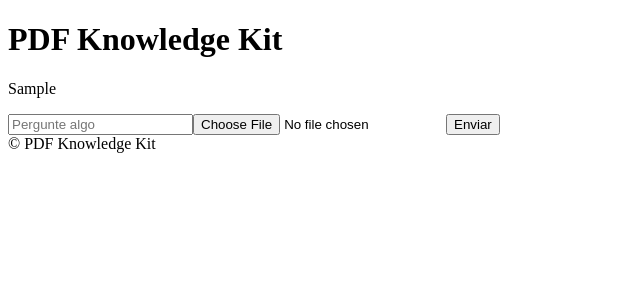
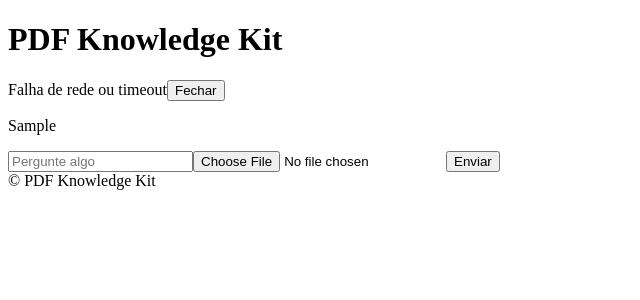
Before and after one commit to suporterfid/pdf-knowledge-kit, a React (Vite) app in the folder frontend/: page / in a window 1280 px wide. Both pictures are taken after typing "Sample" into the empty fields and a click on the button "Enviar". Shown: the top 300 px of the page, without its empty margins (0-640 px from the left). Built offline with nearby package versions, Linux system fonts and the light colour scheme; no server answers.

Commit message:
feat: enhance chat interactions

```diff
--- a/frontend/src/App.tsx
+++ b/frontend/src/App.tsx
@@ -4,17 +4,20 @@ import ConversationPane from './components/ConversationPane';
 import Composer from './components/Composer';
 import SystemNotices from './components/SystemNotices';
 import Footer from './components/Footer';
+import ErrorBanner from './components/ErrorBanner';
 import { useChat } from './chat';
 
 function App() {
-  const { messages, notices, send } = useChat();
+  const { messages, notices, send, isStreaming, cancel, error, clearError } =
+    useChat();
 
   return (
     <div className="app">
       <Header />
+      {error && <ErrorBanner message={error} onClose={clearError} />}
       <ConversationPane messages={messages} />
       <SystemNotices notices={notices} />
-      <Composer onSend={send} />
+      <Composer onSend={send} onCancel={cancel} isStreaming={isStreaming} />
       <Footer />
     </div>
   );
--- a/frontend/src/chat.tsx
+++ b/frontend/src/chat.tsx
@@ -1,4 +1,10 @@
-import React, { createContext, useContext, useEffect, useState } from 'react';
+import React, {
+  createContext,
+  useContext,
+  useEffect,
+  useRef,
+  useState,
+} from 'react';
 
 export interface Message {
   role: 'user' | 'assistant';
@@ -12,6 +18,9 @@ interface ChatContextValue {
   sessionId: string;
   isStreaming: boolean;
   send: (text: string, file?: File | null) => void;
+  cancel: () => void;
+  error: string | null;
+  clearError: () => void;
 }
 
 const ChatContext = createContext<ChatContextValue | undefined>(undefined);
@@ -24,6 +33,8 @@ export function ChatProvider({ children }: { children: React.ReactNode }) {
   const [notices, setNotices] = useState<any>(null);
   const [sessionId, setSessionId] = useState('');
   const [isStreaming, setIsStreaming] = useState(false);
+  const [error, setError] = useState<string | null>(null);
+  const controllerRef = useRef<AbortController | null>(null);
 
   useEffect(() => {
     let id = localStorage.getItem('sessionId');
@@ -68,9 +79,11 @@ export function ChatProvider({ children }: { children: React.ReactNode }) {
         }
       }
       formData.append('attachments', JSON.stringify(attachments));
+      controllerRef.current = new AbortController();
       const res = await fetch('/api/chat', {
         method: 'POST',
         body: formData,
+        signal: controllerRef.current.signal,
       });
       const reader = res.body?.getReader();
       const decoder = new TextDecoder();
@@ -111,16 +124,57 @@ export function ChatProvider({ children }: { children: React.ReactNode }) {
               updated[updated.length - 1] = { ...last, status: 'done' };
               return updated;
             });
+            controllerRef.current = null;
           }
         }
       }
-    } catch (e) {
+    } catch (e: any) {
+      if (e.name !== 'AbortError') {
+        setError('Falha de rede ou timeout');
+        setMessages((msgs) => {
+          const updated = [...msgs];
+          const last = updated[updated.length - 1];
+          if (last && last.status === 'streaming') {
+            updated[updated.length - 1] = { ...last, status: 'done' };
+          }
+          return updated;
+        });
+      }
       setIsStreaming(false);
+      controllerRef.current = null;
     }
   };
 
+  const cancel = () => {
+    if (controllerRef.current) {
+      controllerRef.current.abort();
+    }
+    setIsStreaming(false);
+    setMessages((msgs) => {
+      const updated = [...msgs];
+      const last = updated[updated.length - 1];
+      if (last && last.status === 'streaming') {
+        updated[updated.length - 1] = { ...last, status: 'done' };
+      }
+      return updated;
+    });
+  };
+
+  const clearError = () => setError(null);
+
   return (
-    <ChatContext.Provider value={{ messages, notices, sessionId, isStreaming, send }}>
+    <ChatContext.Provider
+      value={{
+        messages,
+        notices,
+        sessionId,
+        isStreaming,
+        send,
+        cancel,
+        error,
+        clearError,
+      }}
+    >
       {children}
     </ChatContext.Provider>
   );
--- a/frontend/src/components/Composer.tsx
+++ b/frontend/src/components/Composer.tsx
@@ -2,9 +2,11 @@ import React, { useState } from 'react';
 
 interface Props {
   onSend: (text: string, file?: File | null) => void;
+  onCancel: () => void;
+  isStreaming: boolean;
 }
 
-export default function Composer({ onSend }: Props) {
+export default function Composer({ onSend, onCancel, isStreaming }: Props) {
   const [input, setInput] = useState('');
   const [file, setFile] = useState<File | null>(null);
 
@@ -36,7 +38,13 @@ export default function Composer({ onSend }: Props) {
           </button>
         </div>
       )}
-      <button type="submit">Enviar</button>
+      {!isStreaming ? (
+        <button type="submit">Enviar</button>
+      ) : (
+        <button type="button" onClick={onCancel}>
+          Cancelar
+        </button>
+      )}
     </form>
   );
 }
--- a/frontend/src/components/ConversationPane.tsx
+++ b/frontend/src/components/ConversationPane.tsx
@@ -1,4 +1,4 @@
-import React from 'react';
+import React, { useEffect, useRef, useState } from 'react';
 import MarkdownIt from 'markdown-it';
 import DOMPurify from 'dompurify';
 import { Message } from '../chat';
@@ -10,8 +10,30 @@ interface Props {
 }
 
 export default function ConversationPane({ messages }: Props) {
+  const containerRef = useRef<HTMLDivElement>(null);
+  const [autoScroll, setAutoScroll] = useState(true);
+
+  useEffect(() => {
+    const el = containerRef.current;
+    if (!el) return;
+    const onScroll = () => {
+      const atBottom =
+        el.scrollTop + el.clientHeight >= el.scrollHeight - 10;
+      setAutoScroll(atBottom);
+    };
+    el.addEventListener('scroll', onScroll);
+    return () => el.removeEventListener('scroll', onScroll);
+  }, []);
+
+  useEffect(() => {
+    if (autoScroll) {
+      const el = containerRef.current;
+      if (el) el.scrollTop = el.scrollHeight;
+    }
+  }, [messages, autoScroll]);
+
   return (
-    <div className="conversation">
+    <div className="conversation" ref={containerRef}>
       {messages.map((m, i) => (
         <div key={i} className={`msg ${m.role}`}>
           <div
@@ -19,6 +41,9 @@ export default function ConversationPane({ messages }: Props) {
               __html: DOMPurify.sanitize(md.render(m.content)),
             }}
           />
+          {m.status === 'streaming' && (
+            <div className="typing-indicator">Digitando...</div>
+          )}
         </div>
       ))}
     </div>
--- /dev/null
+++ b/frontend/src/components/ErrorBanner.tsx
@@ -0,0 +1,15 @@
+import React from 'react';
+
+interface Props {
+  message: string;
+  onClose: () => void;
+}
+
+export default function ErrorBanner({ message, onClose }: Props) {
+  return (
+    <div className="error-banner">
+      <span>{message}</span>
+      <button onClick={onClose}>Fechar</button>
+    </div>
+  );
+}
```
